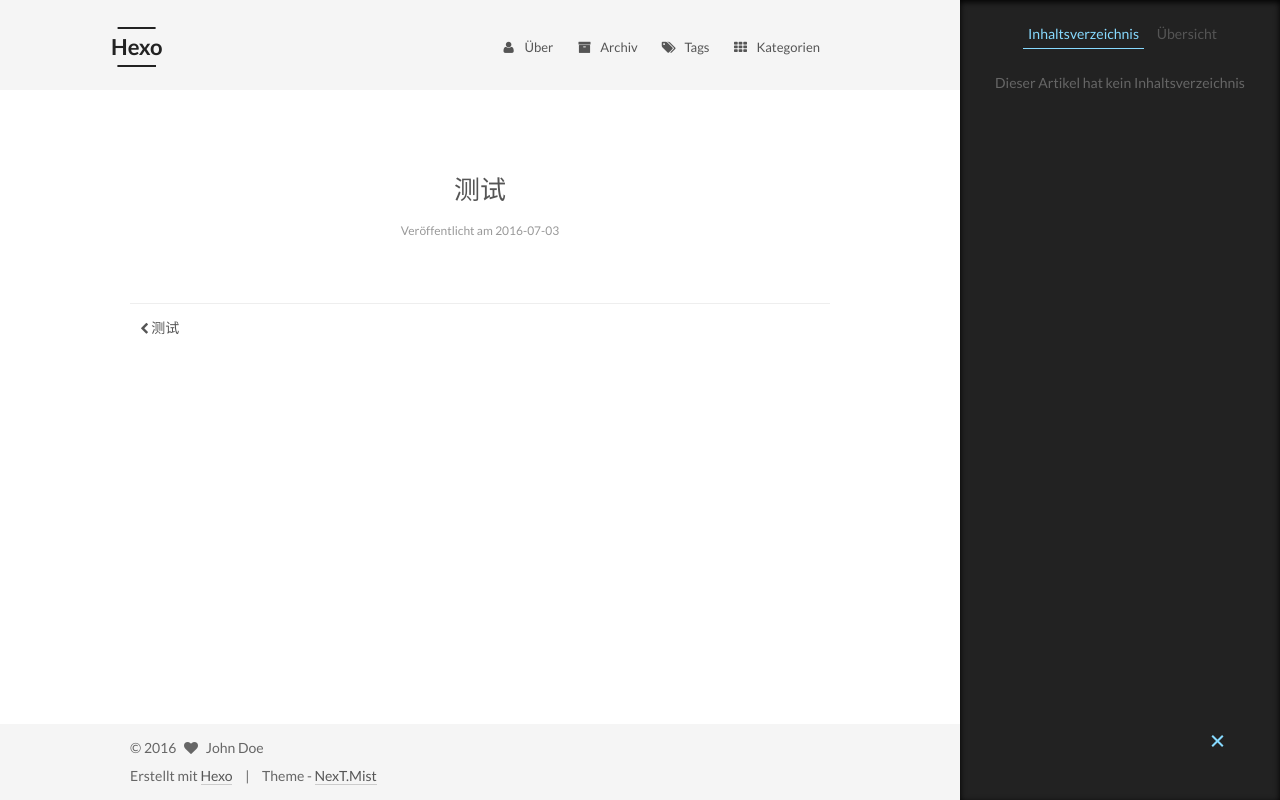
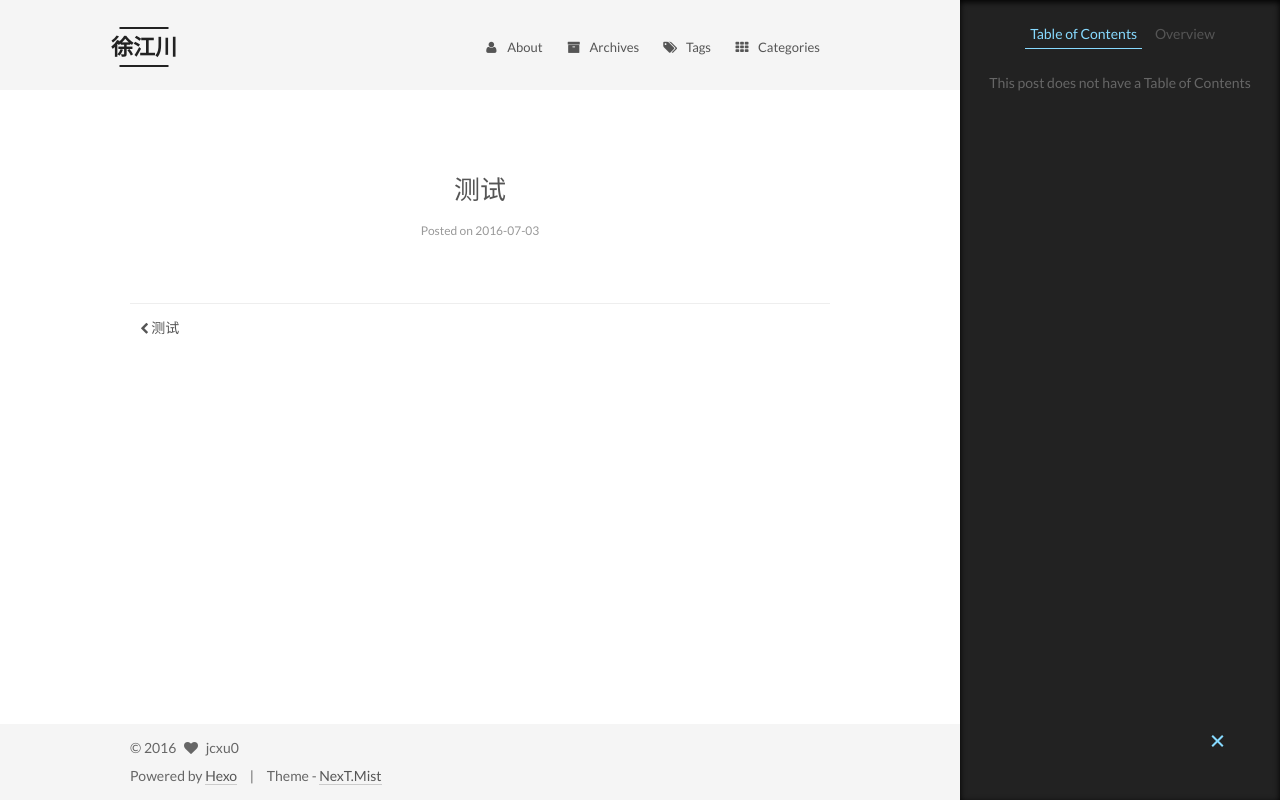
Before and after one commit to jcxu0/jcxu0.github.io, a plain HTML site: page 2016/07/03/测试-1/index.html in a window 1280 px wide. Both pictures are taken after a click on the element 1217 px from the left and 742 px from the top of the page. Drawn offline with Linux system fonts and the light colour scheme.

Commit message:
Site updated: 2016-07-03 20:56:44

```diff
--- a/2016/07/03/测试-1/index.html
+++ b/2016/07/03/测试-1/index.html
@@ -87,7 +87,7 @@
 <meta property="og:type" content="article">
 <meta property="og:title" content="测试">
 <meta property="og:url" content="http://yoursite.com/2016/07/03/测试-1/index.html">
-<meta property="og:site_name" content="Hexo">
+<meta property="og:site_name" content="徐江川">
 <meta property="og:updated_time" content="2016-07-03T12:25:25.450Z">
 <meta name="twitter:card" content="summary">
 <meta name="twitter:title" content="测试">
@@ -113,7 +113,7 @@
 
   <link rel="canonical" href="http://yoursite.com/2016/07/03/测试-1/"/>
 
-  <title> 测试 | Hexo </title>
+  <title> 测试 | 徐江川 </title>
 </head>
 
 <body itemscope itemtype="http://schema.org/WebPage" lang="">
@@ -144,11 +144,11 @@
   <div class="custom-logo-site-title">
     <a href="/"  class="brand" rel="start">
       <span class="logo-line-before"><i></i></span>
-      <span class="site-title">Hexo</span>
+      <span class="site-title">徐江川</span>
       <span class="logo-line-after"><i></i></span>
     </a>
   </div>
-  <p class="site-subtitle"></p>
+  <p class="site-subtitle">安静的向上爬~</p>
 </div>
 
 <div class="site-nav-toggle">
@@ -171,7 +171,7 @@
 
               <i class="menu-item-icon fa fa-fw fa-user"></i> <br />
 
-            Über
+            About
           </a>
         </li>
 
@@ -181,7 +181,7 @@
 
               <i class="menu-item-icon fa fa-fw fa-archive"></i> <br />
 
-            Archiv
+            Archives
           </a>
         </li>
 
@@ -201,7 +201,7 @@
 
               <i class="menu-item-icon fa fa-fw fa-th"></i> <br />
 
-            Kategorien
+            Categories
           </a>
         </li>
 
@@ -254,7 +254,7 @@
             <span class="post-meta-item-icon">
               <i class="fa fa-calendar-o"></i>
             </span>
-            <span class="post-meta-item-text">Veröffentlicht am</span>
+            <span class="post-meta-item-text">Posted on</span>
             <time itemprop="dateCreated" datetime="2016-07-03T20:25:25+08:00" content="2016-07-03">
               2016-07-03
             </time>
@@ -362,10 +362,10 @@
 
         <ul class="sidebar-nav motion-element">
           <li class="sidebar-nav-toc sidebar-nav-active" data-target="post-toc-wrap" >
-            Inhaltsverzeichnis
+            Table of Contents
           </li>
           <li class="sidebar-nav-overview" data-target="site-overview">
-            Übersicht
+            Overview
           </li>
         </ul>
 
@@ -374,15 +374,15 @@
         <div class="site-author motion-element" itemprop="author" itemscope itemtype="http://schema.org/Person">
           <img class="site-author-image" itemprop="image"
                src="/images/avatar.gif"
-               alt="John Doe" />
-          <p class="site-author-name" itemprop="name">John Doe</p>
+               alt="jcxu0" />
+          <p class="site-author-name" itemprop="name">jcxu0</p>
           <p class="site-description motion-element" itemprop="description"></p>
         </div>
         <nav class="site-state motion-element">
           <div class="site-state-item site-state-posts">
             <a href="/archives">
               <span class="site-state-item-count">3</span>
-              <span class="site-state-item-name">Artikel</span>
+              <span class="site-state-item-name">posts</span>
             </a>
           </div>
 
@@ -413,7 +413,7 @@
 
 
 
-              <p class="post-toc-empty">Dieser Artikel hat kein Inhaltsverzeichnis</p>
+              <p class="post-toc-empty">This post does not have a Table of Contents</p>
 
           </div>
         </section>
@@ -436,11 +436,11 @@
   <span class="with-love">
     <i class="fa fa-heart"></i>
   </span>
-  <span class="author" itemprop="copyrightHolder">John Doe</span>
+  <span class="author" itemprop="copyrightHolder">jcxu0</span>
 </div>
 
 <div class="powered-by">
-  Erstellt mit  <a class="theme-link" href="http://hexo.io">Hexo</a>
+  Powered by <a class="theme-link" href="http://hexo.io">Hexo</a>
 </div>
 
 <div class="theme-info">
--- a/css/main.css
+++ b/css/main.css
@@ -1548,7 +1548,7 @@ pre .javascript .function {
   width: 4px;
   height: 4px;
   border-radius: 50%;
-  background: #16ffad;
+  background: #ac373e;
 }
 .links-of-blogroll {
   font-size: 13px;
```
Also changed, not shown: 2016/07/03/hello-world/index.html (+15 -15 lines), 2016/07/03/测试/index.html (+15 -15 lines), archives/2016/07/index.html (+15 -15 lines), archives/2016/index.html (+15 -15 lines), archives/index.html (+15 -15 lines), index.html (+17 -17 lines).
